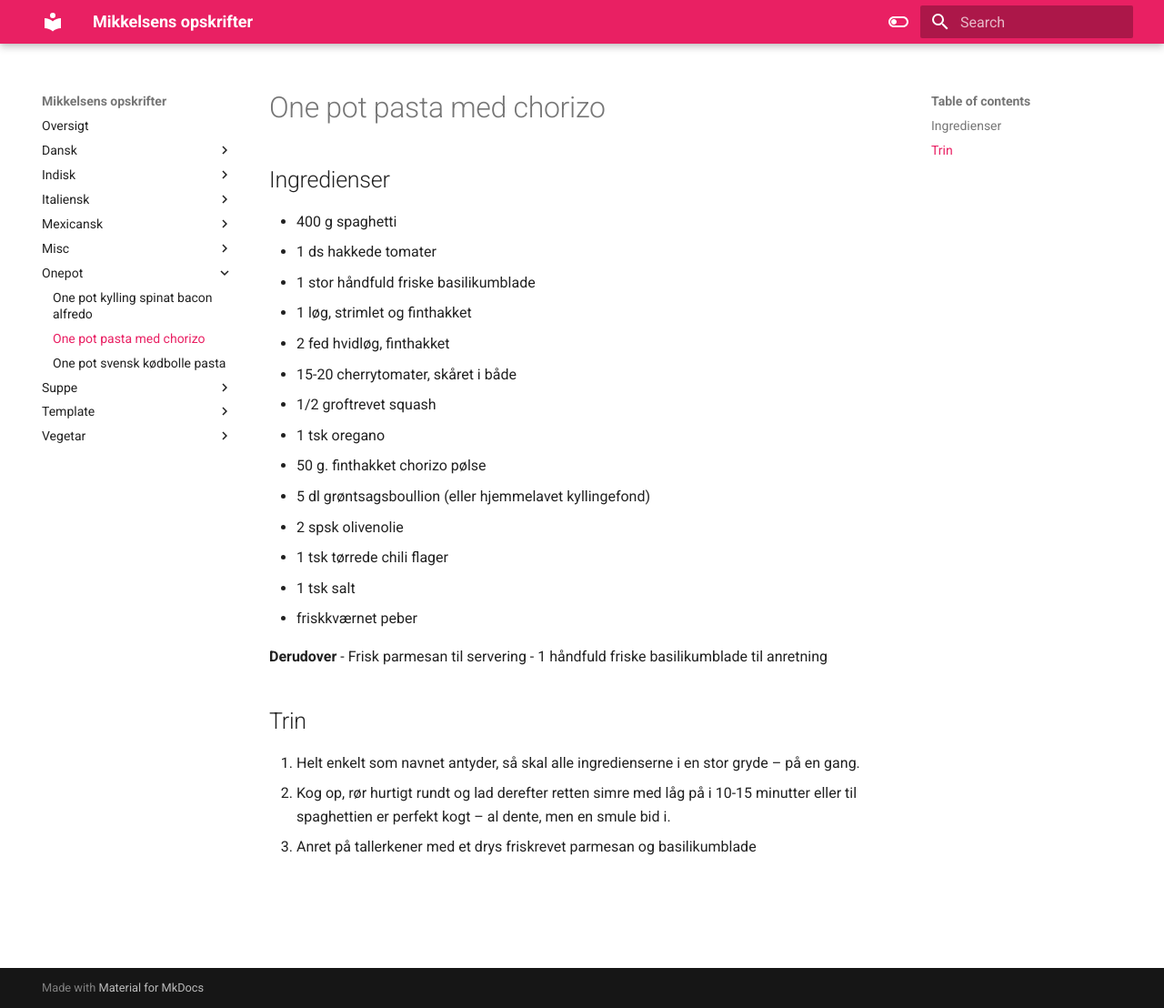
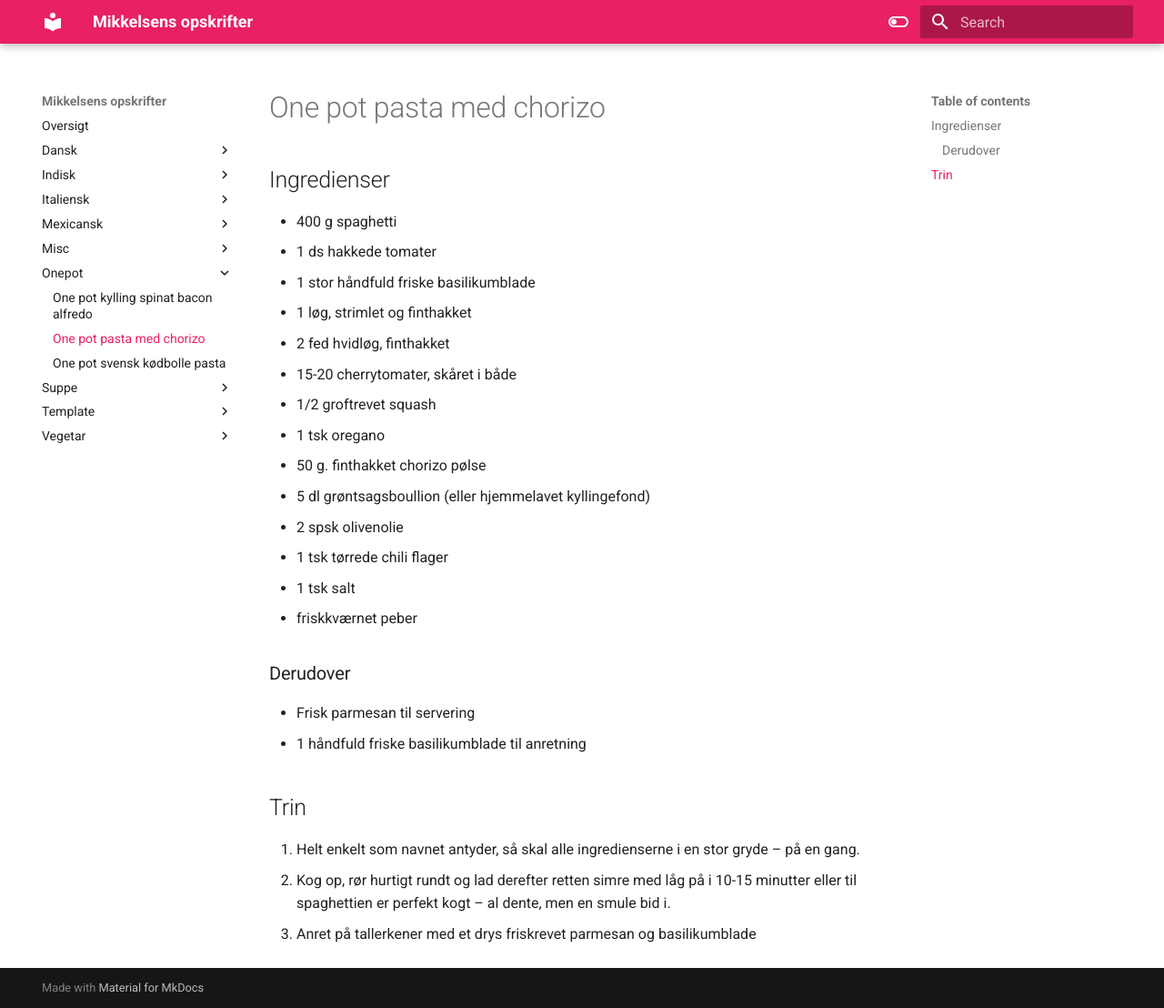
Before and after one commit to madsyde/Opskrifter, an MkDocs documentation site: the page built from docs/Onepot/One pot pasta med chorizo.md, in a window 1280 px wide and 1108 px high. Shown: the whole window at 91% size. Built offline with MkDocs 1.6.1 and Material for MkDocs 9.7.7, drawn with Linux system fonts in a browser that asks for light colours.

Commit message:
Update One pot pasta med chorizo.md

```diff
--- a/docs/Onepot/One pot pasta med chorizo.md
+++ b/docs/Onepot/One pot pasta med chorizo.md
@@ -16,7 +16,7 @@
 - 1 tsk salt
 - friskkværnet peber
 
-**Derudover**
+### Derudover
 - Frisk parmesan til servering
 - 1 håndfuld friske basilikumblade til anretning
 
```
